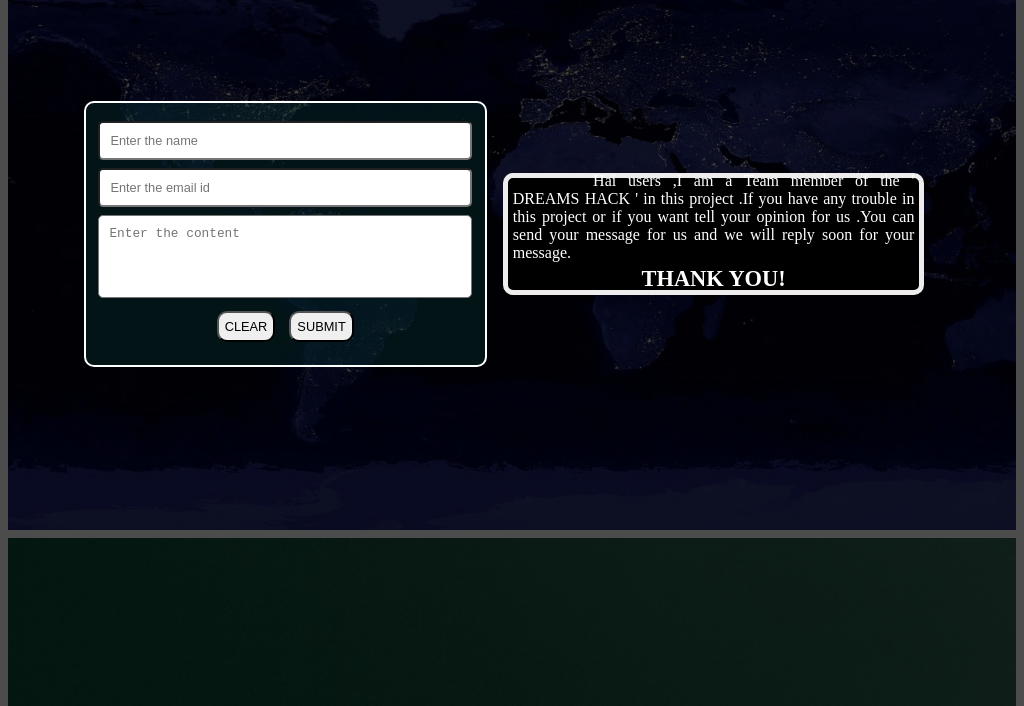
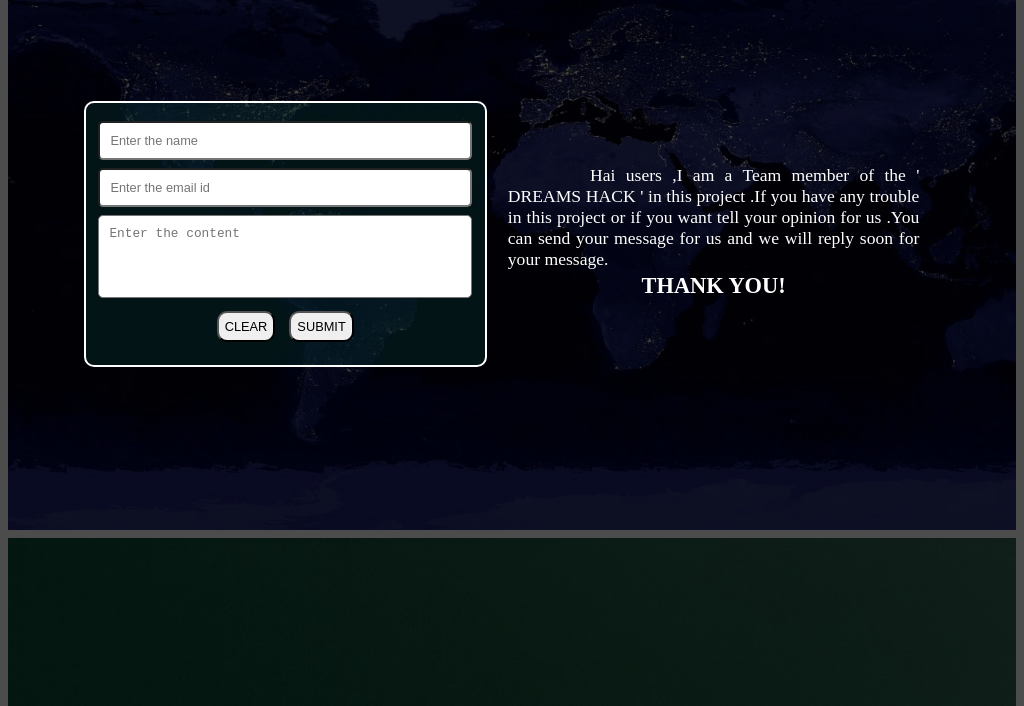
Before and after one commit to phenoix13/hackton, a plain HTML site: page index.html in a window 1024 px wide. Shown: the part 1270-1976 px from the top of the page. Drawn offline with Linux system fonts and the light colour scheme.

Commit message:
Update index.css

```diff
--- a/index.css
+++ b/index.css
@@ -533,9 +533,6 @@ span img{
 .form_con .con_content{
     width: 100%;
     height: 60%;
-    background-color:black;
-    border: 5px solid rgb(238, 236, 236);
-    border-radius: 10px;
     color: white;
     padding: 15px;
     display: flex;
@@ -584,11 +581,11 @@ span img{
         padding: 5px;
     }
     .con_content p{
-        font-size: 1rem;
+        font-size: 1.1rem;
         text-indent: 20%;
     }
     .con_content h3{
-        padding: 4px;
+        padding: 3px;
         font-size: 1.4rem;
     }
 }
```
